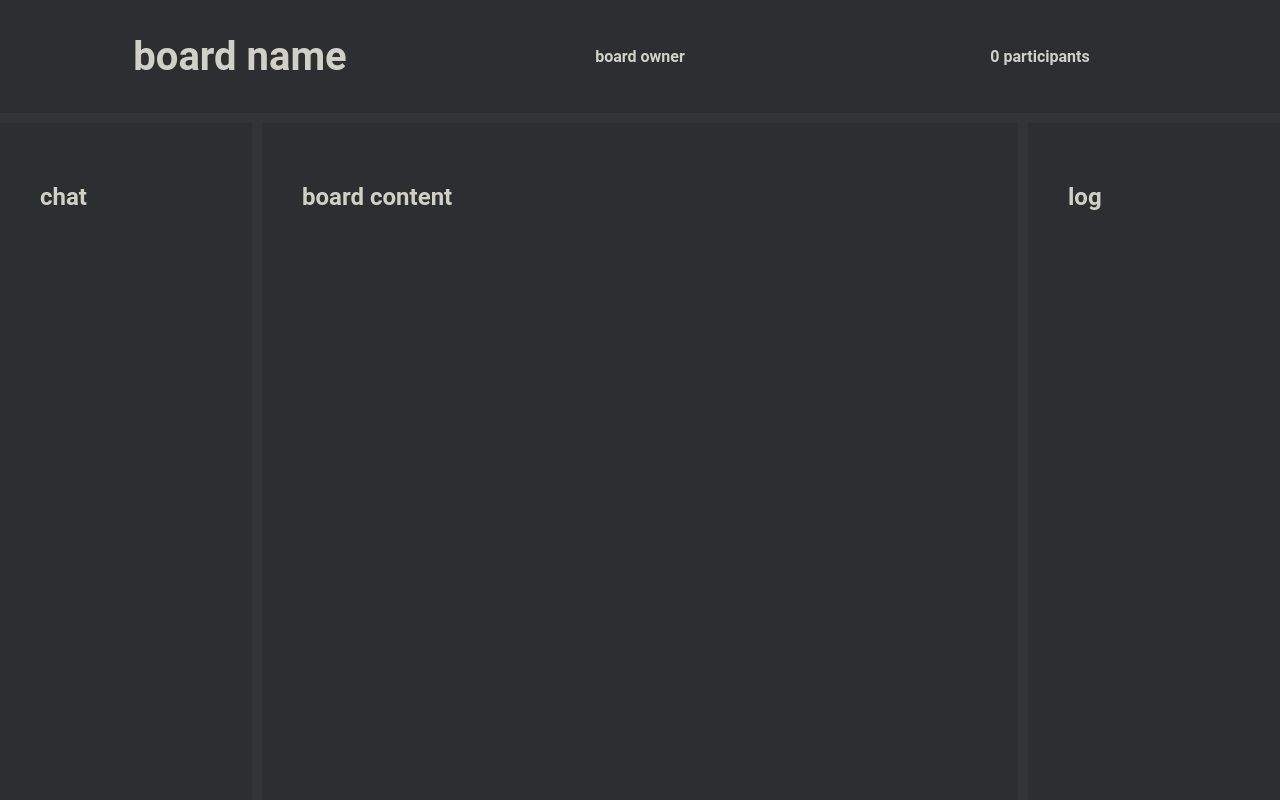
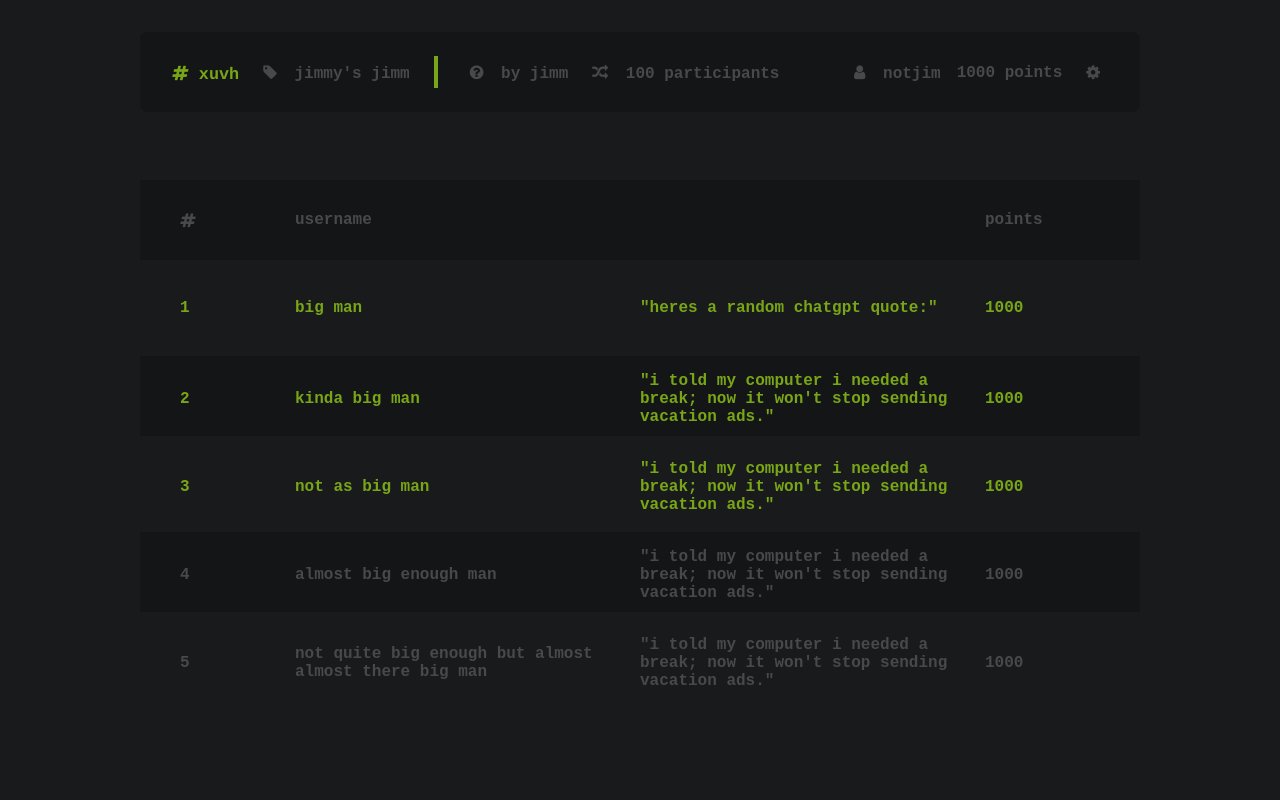
Before and after one commit to TheCalculus/leaderbored, a Flask app: page /board/1 in a window 1280 px wide. Run offline with Flask 3, Linux system fonts and the light colour scheme.

Commit message:
updated ui, actual board ui, removed chat and log (will be readded)

```diff
--- a/main.py
+++ b/main.py
@@ -16,7 +16,7 @@
 
 @app.context_processor
 def inject_global_variables():
-    name = "serika_dark"
+    name = "terminal"
     return dict(name=name)
 
 if __name__ == "__main__":
--- a/static/css/board.css
+++ b/static/css/board.css
@@ -1,53 +1,135 @@
 html,
 body {
-   margin: 0;
-   padding: 0;
-   width: 100vw;
-   height: 100vh;
+    padding: 0;
+    margin: 0;
+    height: 100vh;
+    background: var(--bg-color);
 }
 
-.layout {
-    height: 100%;
+.content {
+    max-width: 1000px;
+    max-height: 100vh;
+    height: calc(100% - 4rem);
+    margin: 0 auto;
+    padding: 2rem;
+    align-items: center;
     display: grid;
-    grid:
-        "header header header" 1fr
-        "left   body   right"  9fr / 1fr 3fr 1fr;
-    gap: 10px;
+    gap: 2rem;
+    grid-auto-flow: row;
+    grid-template-rows: auto 1fr auto;
 }
 
-/* BAD CODE WARNING */
-.layout > div {
+.box {
+    background: var(--sub-alt-color);
+    display: flex;
+    flex-direction: row;
+    align-items: center;
+    justify-content: center;
+    border-radius: 0.5rem;
+    max-width: 100%;
+    min-height: 3rem;
+    height: 3rem;
+    padding: 1rem 2rem;
+}
+
+.box>* {
+    overflow: hidden;
+}
+
+.quote {
+    max-width: 50%;
+    overflow-x: scroll;
+    overflow-y: hidden;
+    overflow: hidden;
+    color: var(--error-color) !important;
+}
+
+.box *>h1,
+.box *>p,
+.box *>span {
+    color: var(--sub-color);
+    cursor: pointer;
+    transition: color 150ms;
+}
+
+.box *>h1:hover,
+.box *>p:hover,
+.box *>span:hover {
+    color: var(--text-color) !important;
+}
+
+.box i {
+    margin: 0 0.5rem;
+}
+
+.box>div>.separator {
+    --marg-top: 0.5rem;
+    background-color: var(--main-color);
+    width: 0.25rem;
+    margin-left: 0.5rem !important;
+    margin-right: 0.5rem !important;
+    margin-top: var(--marg-top);
+    height: calc(100% - 2 * var(--marg-top));
+}
+
+.separator {
+    background-color: var(--main-color);
+    width: 0.25rem;
+    height: calc(100% - 1rem);
+    margin: 1rem;
+}
+
+.board_info,
+.self_info {
+    display: flex;
+    flex-wrap: nowrap;
+    overflow-x: auto;
+    height: 100%;
+    gap: 1rem;
+}
+
+.self_info {
+    margin-left: auto;
+}
+
+.important {
+    cursor: text !important;
+    font-family: courier;
+    font-weight: bold;
+    font-size: 1.05em;
+    color: var(--main-color) !important;
+}
+
+.important>i {
+    margin: 0;
+}
+
+.entry {
+    background: var(--bg-color);
+    max-height: 5rem;
+    height: 5rem;
+    padding: 0 2.5rem;
+    margin: 0.5rem 0;
+    transition: background 150ms;
+    display: grid;
+    grid-template-columns: 1fr 3fr 3fr 1fr;
+    align-items: center;
+}
+
+.entry:hover {
+    background: var(--sub-color) !important;
+}
+
+.entry:nth-child(odd) {
     background: var(--sub-alt-color);
 }
 
-.layout > .header {
-    padding: 0 2.5rem;
+.entry > * {
+    color: var(--sub-color);
 }
 
-.layout > div:not(.header) {
-    padding: 2.5rem;
+.entry:nth-child(2) > *,
+.entry:nth-child(3) > *,
+.entry:nth-child(4) > * {
+    color: var(--main-color);
 }
-
-.layout > div:not(.header) > h1 {
-    font-size: 1.5em;
-}
-
-.header {
-    grid-area: header;
-    display: grid;
-    grid-template-columns: 1fr 1fr 1fr;
-    justify-items: center;
-    align-items: center;
-}
-
-.left {
-    grid-area: left;
-}
-
-.right {
-    grid-area: right;
-}
-
-.body {
-    grid-area: body;
-}
--- a/static/css/style.css
+++ b/static/css/style.css
@@ -12,7 +12,7 @@
 }
 
 * {
-    font-family: Roboto;
+    font-family: 'Courier New', Courier, monospace;
     font-weight: bold;
     text-transform: lowercase; /* allow duplicate usernames through
                                   capitalization glitch */
--- a/templates/leaderboard.html
+++ b/templates/leaderboard.html
@@ -4,6 +4,7 @@
 <head>
     <meta charset="UTF-8">
     <meta name="viewport" content="width=device-width, initial-scale=1.0">
+    <link rel="stylesheet" href="https://cdnjs.cloudflare.com/ajax/libs/font-awesome/4.7.0/css/font-awesome.min.css">
     <link rel="stylesheet" href="{{ url_for('static', filename='css/style.css') }}">
     <link rel="stylesheet" href="{{ url_for('static', filename='css/board.css') }}">
 </head>
@@ -11,22 +12,83 @@
 <body>
     {% extends "base.html" %}
     {% block content %}
-    <section class="layout">
-        <div class="header">
-            <h1 class="name">board name</h1>
-            <p class="owner">board owner</p>
-            <p class="parts">0 participants</p>
+    <div class="content">
+        <div class="box">
+            <div class="board_info">
+                <p class="important">
+                    <i class="fa fa-hashtag" aria-hidden="true"></i>
+                    xuvh
+                </p>
+                <p>
+                    <i class="fa fa-tag" aria-hidden="true"></i>
+                    jimmy's jimm
+                </p>
+                <div class="separator"></div>
+                <p>
+                    <i class="fa fa-question-circle" aria-hidden="true"></i>
+                    by jimm
+                </p>
+                <p>
+                    <i class="fa fa-random" aria-hidden="true"></i>
+                    100 participants
+                </p>
+            </div>
+            <div class="self_info">
+                <p>
+                    <i class="fa fa-user" aria-hidden="true"></i>
+                    notjim
+                </p>
+                <p>
+                    <!-- *under consideration* stonks icon? -->
+                    <!--  <i class="fa fa-arrow-up" aria-hidden="true"></i> -->
+                    <!--  <i class="fa fa-arrow-down" aria-hidden="true"></i> -->
+                    <!--  <i class="fa fa-minus" aria-hidden="true"></i> -->
+                    1000 points
+                </p>
+                <p>
+                    <i class="fa fa-cog" aria-hidden="true"></i>
+                </p>
+            </div>
         </div>
-        <div class="left">
-            <h1>chat</h1>
+        <div class="board">
+            <div class="entry">
+                <i class="fa fa-hashtag" aria-hidden="true"></i>
+                <p>username</p>
+                <p></p>
+                <p>points</p>
+            </div>
+            <div class="entry">
+                <p>1</p>
+                <p>big man</p>
+                <p>"heres a random chatgpt quote:"</p>
+                <p>1000</p>
+            </div>
+            <div class="entry">
+                <p>2</p>
+                <p>kinda big man</p>
+                <p>"I told my computer I needed a break; now it won't stop sending vacation ads."</p>
+                <p>1000</p>
+            </div>
+            <div class="entry">
+                <p>3</p>
+                <p>not as big man</p>
+                <p>"I told my computer I needed a break; now it won't stop sending vacation ads."</p>
+                <p>1000</p>
+            </div>
+            <div class="entry">
+                <p>4</p>
+                <p>almost big enough man</p>
+                <p>"I told my computer I needed a break; now it won't stop sending vacation ads."</p>
+                <p>1000</p>
+            </div>
+            <div class="entry">
+                <p>5</p>
+                <p>not quite big enough but almost ALMOST there big man</p>
+                <p>"I told my computer I needed a break; now it won't stop sending vacation ads."</p>
+                <p>1000</p>
+            </div>
         </div>
-        <div class="body">
-            <h1>board content</h1>
-        </div>
-        <div class="right">
-            <h1>log</h1>
-        </div>
-    </section>
+    </div>
     {% endblock %}
 </body>
 
```
